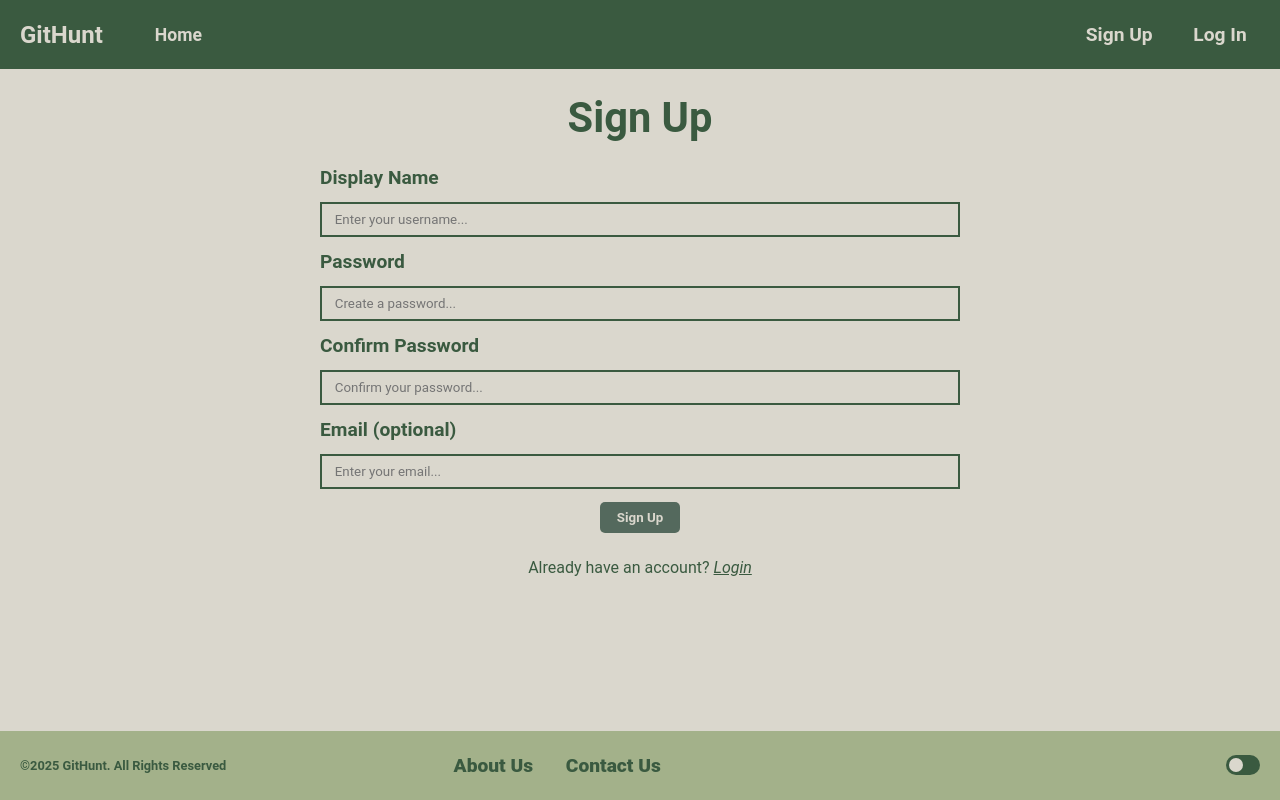
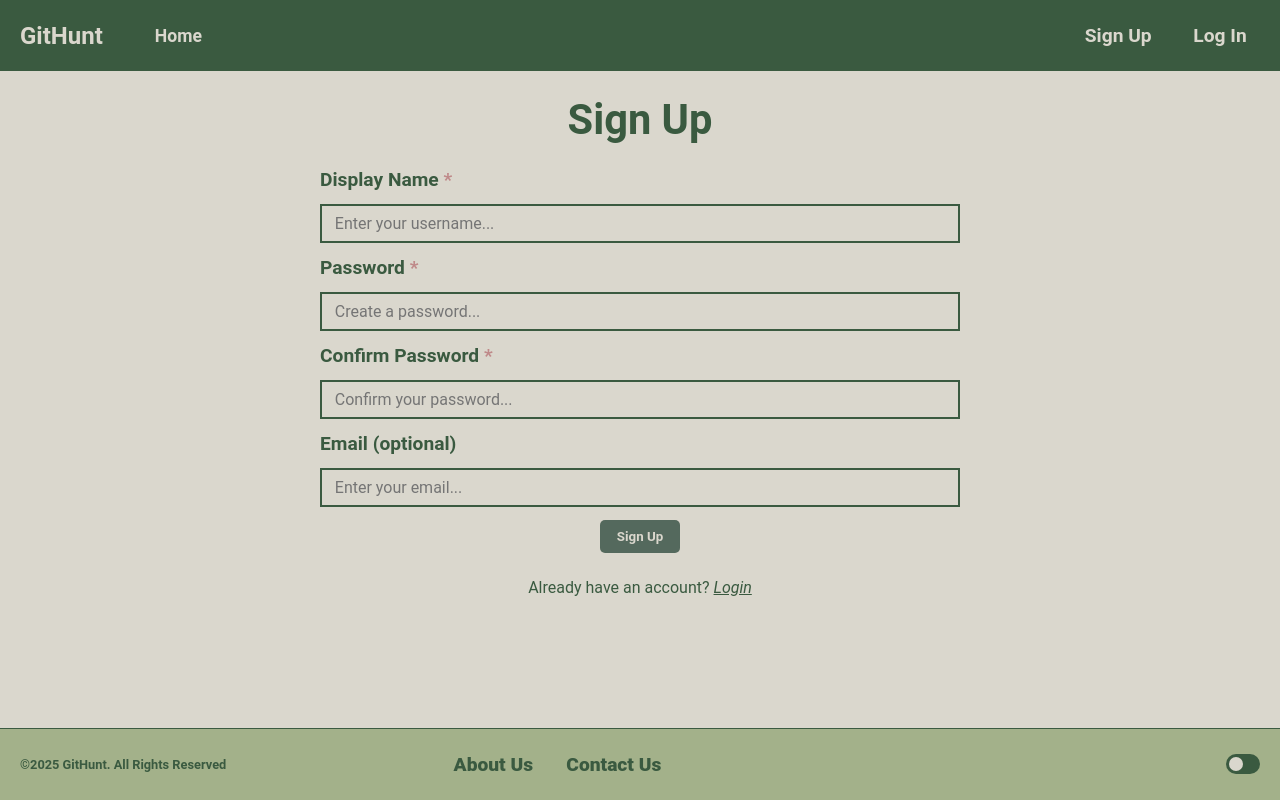
Before and after one commit to CadeCCook/GitHub-Profile-Viewer, a React (Create React App) app in the folder github-project/: page /signup in a window 1280 px wide. Built offline with nearby package versions, Linux system fonts and the light colour scheme.

Commit message:
fix styles
fixed styles especially around user cards to allow better UI on various screen sizes. Fixed h3 cutting off on some screen sizes

```diff
--- a/github-project/src/App.css
+++ b/github-project/src/App.css
@@ -6,6 +6,7 @@
   --green-dark: #344E41;
   --green-dark-80: #344E41CC;
   --green-darker: #1E2C20;
+  --green-darker-80: #1E2C20CC;
   --green-darkest: #18211A;
   --green-darkest-80: #18211ACC;
   --white: #DAD7CD;
@@ -81,13 +82,14 @@ button {
   font-weight: 700;
   color: var(--white);
   background-color: var(--green-dark-80);
-  border: none;
+  border: 1px solid transparent;
   border-radius: 5px;
   cursor: pointer;
   padding: 1vh .5vw;
   min-width: 80px;
   align-self: center;
 }
+
 button:hover {
   background-color: var(--white-50);
   color: var(--green);
@@ -97,6 +99,9 @@ button:hover {
 body.dark-mode button {
   background-color: var(--green-darkest-80);
   color: var(--white);
+}
+body.dark-mode button:hover {
+  background-color: var(--green-darker-80);
 }
 
 form {
@@ -114,6 +119,7 @@ input, textarea {
   margin: 1vh 0;
   padding: 1vh 1vw;
   background-color: var(--white);
+  font-size: 1rem;
   color: var(--green);
   border: 2px solid var(--green);
 }
@@ -151,6 +157,15 @@ main {
 }
 
 .error {
+  margin: 2vh 0;
+  padding: clamp(5px, .5vh, 10px) clamp(5px, 1vw, 20px);
+  justify-self: center;
+  width: fit-content;
+  color: var(--red);
+  outline: 2px solid var(--red);
+}
+
+.required-star {
   color: var(--red);
 }
 
@@ -185,13 +200,12 @@ main {
 
 .user-card-compact .user-profile .user-info {
   overflow: hidden;
-  margin: .25rem;
 }
 
 .user-profile {
   border: 2px solid var(--gray-80);
   width: clamp(180px, 20vw, 200px);
-  height: clamp(220px, 8vw, 300px);
+  height: clamp(250px, 8vw, 300px);
   margin-top: 20px;
   padding: .5rem 1rem;
   border-radius: 10px;
@@ -212,7 +226,7 @@ body.dark-mode .user-profile {
   text-overflow: ellipsis;
   overflow: hidden;
   white-space: nowrap;
-  padding-bottom: .5rem;
+  padding-bottom: 1rem;
 }
 
 .user-profile p {
@@ -251,15 +265,10 @@ body.dark-mode .user-profile {
   margin: .5rem 0 1rem;
 }
 
-
-
-header, footer {
-  flex-shrink: 0;
-}
-
 /* Header Styling */
 header {
   display: flex;
+  flex-shrink: 0;
   justify-content: space-between;
   align-items: center;
   background-color: var(--green);
@@ -293,7 +302,6 @@ header .left-section {
   color: var(--white);
   padding: 8px 12px;
   cursor: pointer;
-  border: none;
   font-size: 1.1em;
 }
 
@@ -302,9 +310,8 @@ header .left-section {
   color: var(--white);
   padding: 8px 12px;
   cursor: pointer;
-  border: none;
   font-size: 1.1em;
-  transition: background-color 0.3s ease, color 0.3s ease;
+
 }
 
 .auth-buttons {
@@ -314,34 +321,32 @@ header .left-section {
 
 .signup-btn, .login-btn {
   background: none;
-  border: none;
   color: var(--white);
   padding: 8px 12px;
-  cursor: pointer;
   font-size: 1.2em;
   font-weight: 700;
   white-space: nowrap;
-
 }
 
 /* Footer Styling */
-
 footer {
-  border-top: 3px solid var(--white);
   display: flex;
+  flex-shrink: 0;
   justify-content: space-between;
   align-items: center;
-  background-color: var(--lime);
-  padding: 15px 20px;
   width: 100%;
-  box-sizing: border-box;
   position: fixed;
   bottom: 0;
+  background-color: var(--lime);
+  border-top: 1px solid var(--green);
+  padding: 15px 20px;
+  box-sizing: border-box;
   font-weight: 700;
 }
 
 body.dark-mode footer {
   background-color: var(--green-darkest);
+  border-color: var(--white);
 }
 
 /* Copyright Info */
@@ -363,14 +368,12 @@ body.dark-mode footer {
   font-weight: 900;
   font-size: 1.2em;
   padding: 8px 12px;
-  border: none;
   cursor: pointer;
   white-space: nowrap;
   min-width: 120px;
 }
 
 /* Homepage styling */
-
 .top-content {
   margin-top: 0;
   padding: 5vh 0;
@@ -378,7 +381,7 @@ body.dark-mode footer {
 }
 
 body.dark-mode .top-content {
-  background-color: #536C53;
+  background-color: #536C5380;
 }
 
 body.dark-mode .search-input {
@@ -493,11 +496,8 @@ input:checked + .slider:before {
 
 .generate-btn {
   background-color: var(--green);
-  color: var(--white);
   font-size: 1rem;
   font-weight: 700;
-  cursor: pointer;
-  border: none;
   border-radius: 10px;
   padding: 10px 20px;
   margin-bottom: 2vh;
@@ -543,9 +543,7 @@ body.dark-mode .users-displayed select {
   background-color: var(--green);
   color: var(--white);
   padding: 8px 12px;
-  border: none;
   border-radius: 5px;
-  cursor: pointer;
   transition: background-color 0.3s ease;
 }
 
@@ -602,7 +600,6 @@ body.dark-mode .contribution-container {
   padding: 10px 20px;
   background: red;
   color: white;
-  border: none;
   cursor: pointer;
   border-radius: 5px;
 }
@@ -630,12 +627,6 @@ body.dark-mode .chart-container {
 .chart-container text {
   fill: white !important;
 }
-
-.error {
-  color: red;
-  margin-top: 10px;
-}
-
 
 /* Contact Page Styling */
 .contact-page {
--- a/github-project/src/pages/Signup.js
+++ b/github-project/src/pages/Signup.js
@@ -8,11 +8,11 @@ function Signup() {
             <Header />
             <h2>Sign Up</h2>
             <form action="/signup" method="POST">
-                <label htmlFor="username">Display Name</label>
+                <label htmlFor="username">Display Name<span className='required-star'> *</span></label>
                 <input type="text" id="username" name="username" required placeholder="Enter your username..." />
-                <label htmlFor="password">Password</label>
+                <label htmlFor="password">Password<span className='required-star'> *</span></label>
                 <input type="password" id="password" name="password" required placeholder="Create a password..." />
-                <label htmlFor="confirm-password">Confirm Password</label>
+                <label htmlFor="confirm-password">Confirm Password<span className='required-star'> *</span></label>
                 <input type="password" id="confirm-password" name="confirm-password" required placeholder="Confirm your password..." />
                 <label htmlFor="email">Email (optional)</label>
                 <input type="email" id="email" name="email" placeholder="Enter your email..." />
```
